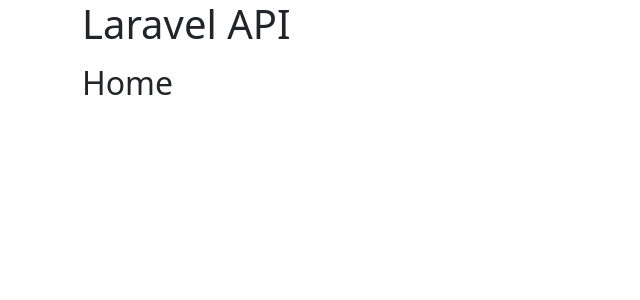
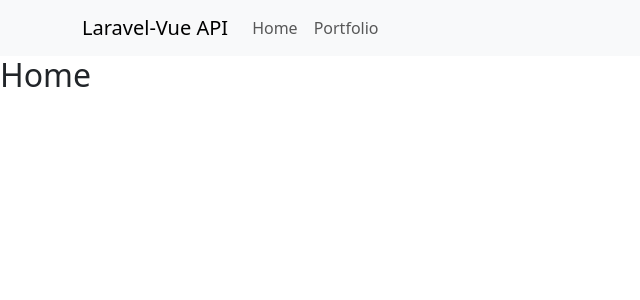
Before and after one commit to umbertofaenza/vite-boolfolio, a Vue app: page / in a window 1280 px wide. Shown: the top 300 px of the page, without its empty margins (0-640 px from the left). Built offline with nearby package versions, Linux system fonts and the light colour scheme; no server answers.

Commit message:
import and use navbar in App

```diff
--- a/src/App.vue
+++ b/src/App.vue
@@ -2,6 +2,7 @@
 import axios from 'axios'
 
 import ProjectCard from './components/ProjectCard.vue'
+import Navbar from './ui/Navbar.vue'
 
 export default {
   data() {
@@ -10,7 +11,7 @@
     }
   },
 
-  components: { ProjectCard },
+  components: { Navbar, ProjectCard },
 
   methods: {
     fetchProjects() {
@@ -27,11 +28,10 @@
 </script>
 
 <template>
-  <div class="container">
-    <h1 class="mb-3">Laravel API</h1>
 
-    <router-view></router-view>
-  </div>
+  <Navbar/>
+  <router-view></router-view>
+
 </template>
 
 <style lang="scss">
```
